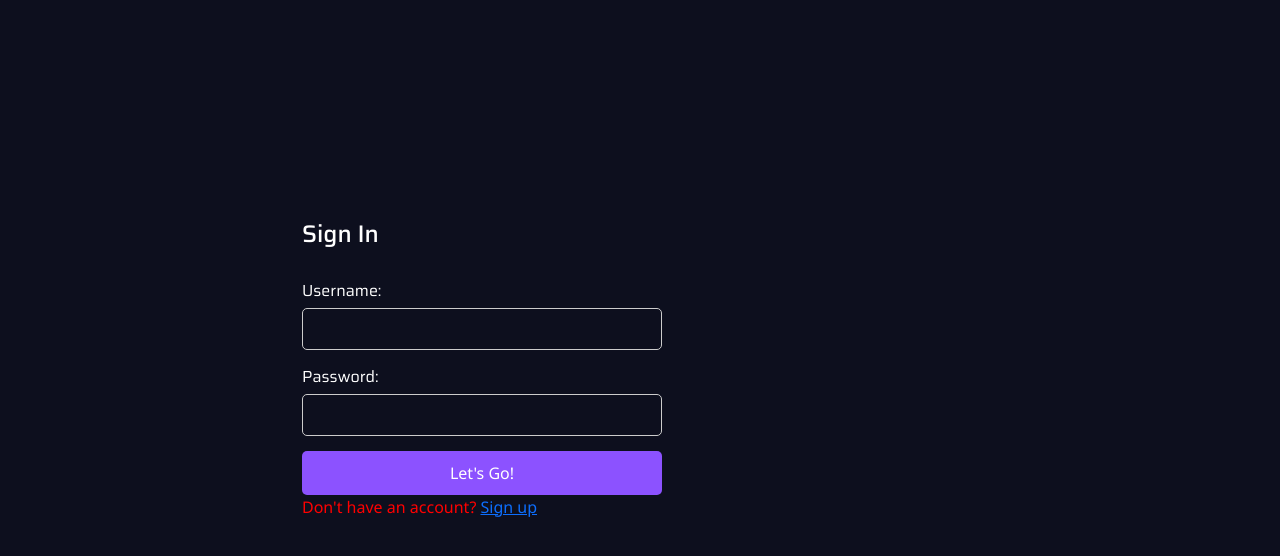
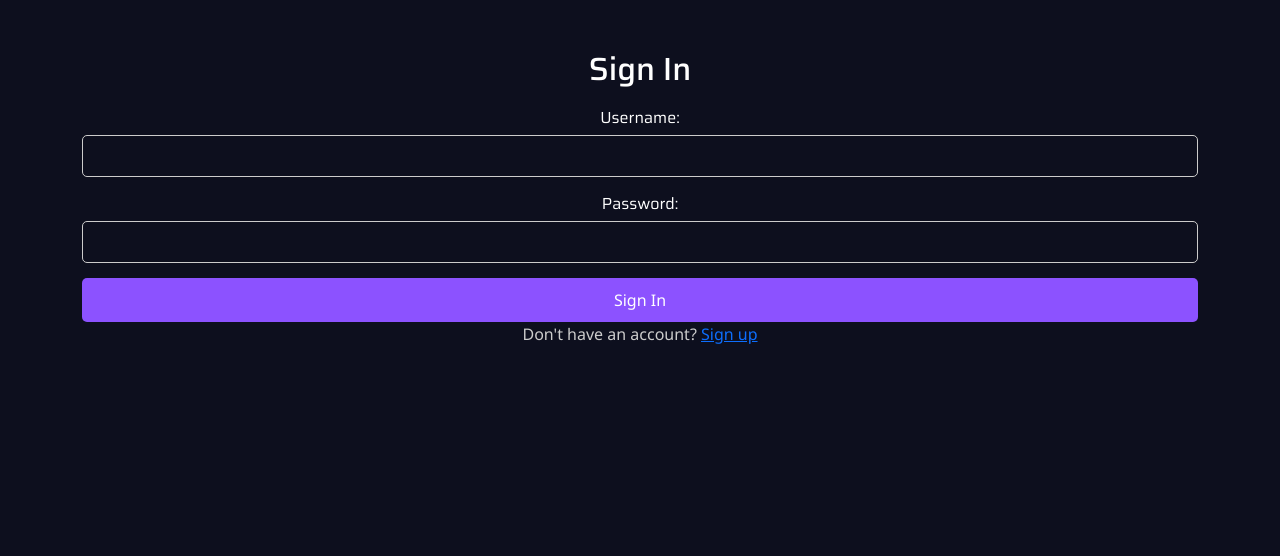
Before and after one commit to NavikaReddy/GamifiedLearningLabs, a React (Create React App) app: page / in a window 1280 px wide. Shown: the top 556 px of the page. Built offline with nearby package versions, Linux system fonts and the light colour scheme.

Commit message:
did the signin backend and the hello user get req

```diff
--- a/src/App.js
+++ b/src/App.js
@@ -6,7 +6,7 @@ import Home from './Components/DSA/DSA'
 import './App.css';
 import Signin from './Components/SignIn/SignIn';
 import Signup from './Components/SignUp/SignUp';
-import Main from './Main.js';
+import Main from './Components/Main/Main.js';
 
 function App() {
   //create browser router object
--- a/src/Main.css
+++ b/src/Components/Main/Main.css
@@ -27,6 +27,7 @@ nav {
   /* User details styles */
   .user-details {
     margin-bottom: 20px;
+    color: #ccc;
   }
 
   .user-details h2 {
--- a/src/Main.js
+++ b/src/Components/Main/Main.js
@@ -1,26 +1,21 @@
 import React, { useState, useEffect } from 'react';
-import { Link, useNavigate } from 'react-router-dom';
+import { Link, useNavigate, useLocation } from 'react-router-dom';
 import './Main.css'; // Import your CSS file for Main component
 
 function Main() {
   const [userData, setUserData] = useState(null);
   const [selectedCourse, setSelectedCourse] = useState('');
   const navigate = useNavigate();
+  const location = useLocation();
 
   useEffect(() => {
-    // Fetch user data from the database
-    // Example API call
-    fetchUserData()
-      .then(data => setUserData(data))
-      .catch(error => console.error('Error fetching user data:', error));
-  }, []);
-
-  const fetchUserData = async () => {
-    // Example API endpoint for fetching user data
-    const response = await fetch('/api/userData');
-    const data = await response.json();
-    return data;
-  };
+    // Fetch user data from the location state passed from Signin component
+    if (location.state && location.state.userData) {
+      setUserData(location.state.userData);
+    } else {
+      // Handle case where user data is not available in location state
+    }
+  }, [location.state]);
 
   const handleCourseChange = (event) => {
     const selectedCourse = event.target.value;
@@ -51,13 +46,13 @@ function Main() {
     <div>
       <nav>
         <ul>
-          <li><Link to="/">Home</Link></li>
+          <li><Link to="/">Sign Out</Link></li>
           <li><Link to="/courses">Courses</Link></li>
           {/* Add more navigation links as needed */}
         </ul>
       </nav>
       <div className="user-details">
-        <h2>Welcome, {userData ? userData.name : 'User'}!</h2>
+        <h2>Welcome {userData ? userData.username : 'User'}!</h2>
         <p>Scores: {userData ? userData.scores : 'N/A'}</p>
         <p>Points: {userData ? userData.points : 'N/A'}</p>
       </div>
@@ -71,8 +66,6 @@ function Main() {
           {/* Add more options as needed */}
         </select>
       </div>
-
-
     </div>
   );
 }
--- a/src/Components/SignIn/SignIn.css
+++ b/src/Components/SignIn/SignIn.css
@@ -3,11 +3,11 @@ body{
     background-color:#1d1531;
 }
 .signin-container {
-    max-width: 400px;
-    margin: 200px;
-    padding: 20px;
+    max-width: 200px;
+    margin: 100px;
+    padding: 10px;
     text-align:left;
-    justify-content: left;
+    justify-content:center;
     align-items: left;
   }
 
@@ -58,4 +58,5 @@ body{
 
   p {
     margin-top: 20px;
+    color: #ccc;
   }
--- a/src/Components/SignIn/SignIn.js
+++ b/src/Components/SignIn/SignIn.js
@@ -1,48 +1,59 @@
 import React, { useState } from 'react';
 import { Link, useNavigate } from 'react-router-dom';
+import { useForm } from 'react-hook-form';
+import axios from 'axios';
 import './SignIn.css';
 
 function Signin() {
-  const [username, setUsername] = useState('');
-  const [password, setPassword] = useState('');
   const navigate = useNavigate();
+  const { register, handleSubmit, formState: { errors } } = useForm();
+  const [err, setErr] = useState("");
 
-  const handleLogin = (event) => {
-    event.preventDefault(); // Prevent default form submission
-    // Here you can add code to validate username and password
-    // and send a request to your backend to verify the credentials
-
-    // For now, let's assume the credentials are valid
-    // Redirect to the login page
-    navigate('/login');
+  const handleLogin = async (data) => {
+    try {
+      const response = await axios.post("http://localhost:3500/user-api/signin", data);
+      if (response.status === 200) {
+        // Authentication successful, navigate to the main page
+        navigate('/main',{state:{userData:response.data.user}});
+      } else {
+        // Authentication failed, display error message
+        setErr(response.data.message);
+      }
+    } catch (error) {
+      // Handle network errors or unexpected errors
+      console.error('Error occurred while signing in:', error);
+      setErr("The username or password entered is incorrect!");
+    }
   };
 
+
   return (
-    <div className='signin-container'>
+    <div className='signin'>
       <h2>Sign In</h2>
-      <form onSubmit={handleLogin} className='signin-form'>
+      {err && <p style={{ color: 'red' }}>{err}</p>}
+      <form onSubmit={handleSubmit(handleLogin)} className='signin-form'>
         <div>
           <label>Username:</label>
           <input
             type="text"
-            value={username}
-            onChange={(e) => setUsername(e.target.value)}
-            required
+            id="username"
+            {...register('username', { required: true })}
           />
+          {errors.username?.type === 'required' && <p className='text-danger fw-bold'>*Username is required</p>}
         </div>
         <div>
           <label>Password:</label>
           <input
             type="password"
-            value={password}
-            onChange={(e) => setPassword(e.target.value)}
-            required
+            id="password"
+            {...register('password', { required: true })}
           />
-        </div><Link to="/main"><button type="submit">Let's Go!</button></Link>
-
+          {errors.password?.type === 'required' && <p className='text-danger fw-bold'>*Password is required</p>}
+        </div>
+        <button type="submit">Sign In</button>
       </form>
       <p>
-        Don't have an account? <Link to="/signup" >Sign up</Link>
+        Don't have an account? <Link to="/signup">Sign up</Link>
       </p>
     </div>
   );
--- a/src/Components/SignUp/SignUp.css
+++ b/src/Components/SignUp/SignUp.css
@@ -63,5 +63,5 @@
 
 p {
   margin-top: 20px;
-  color:red;
+  color:#ccc;
 }
--- a/src/Components/SignUp/SignUp.js
+++ b/src/Components/SignUp/SignUp.js
@@ -34,7 +34,7 @@ function Signup() {
   return (
     <div className='signup'>
       <h2>Sign Up</h2>
-      {err && <p style={{ color: 'white' }}>{err}</p>}
+      {err && <p style={{ color: 'red' }}>{err}</p>}
       <form onSubmit={handleSubmit(addNewUser)} className='signup-form'>
         <div className='items'>
           <label>Username:</label>
```
Also changed, not shown: APIs/usersApi.js (+57 -0 lines).
